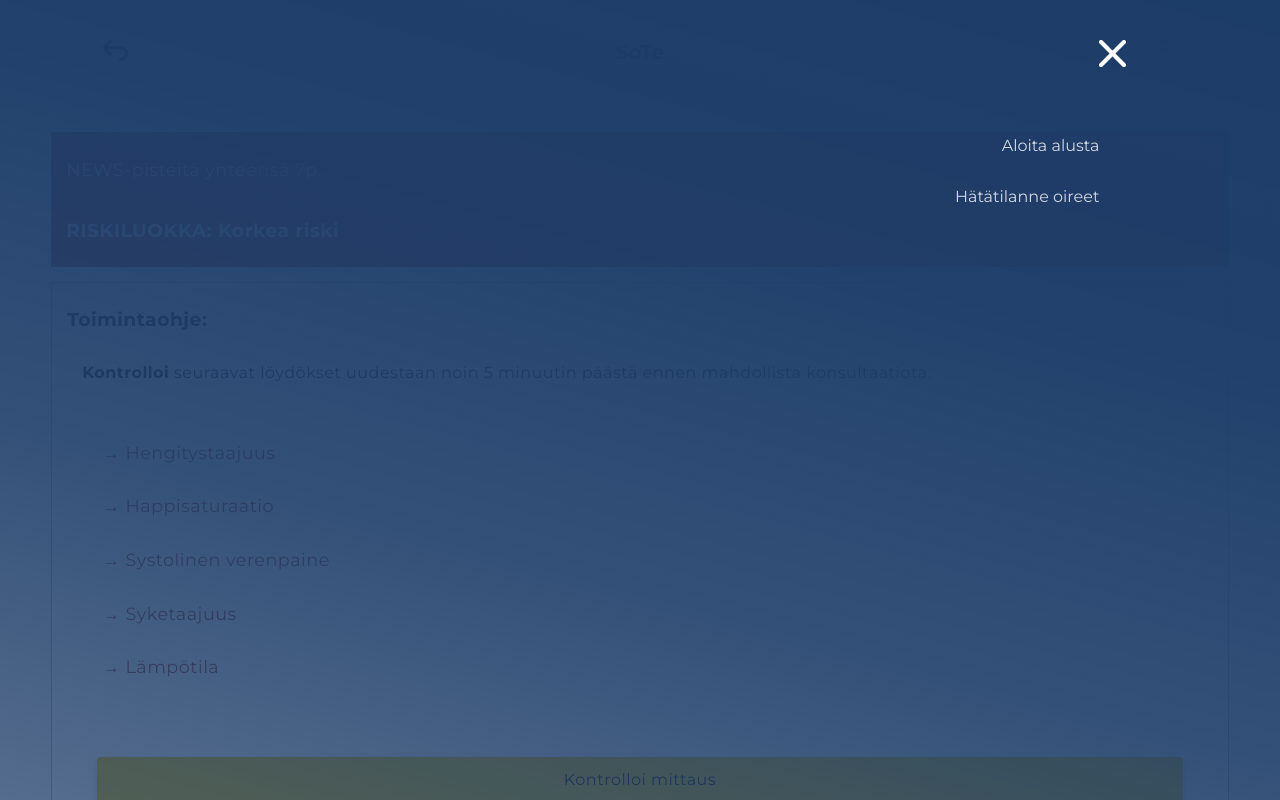
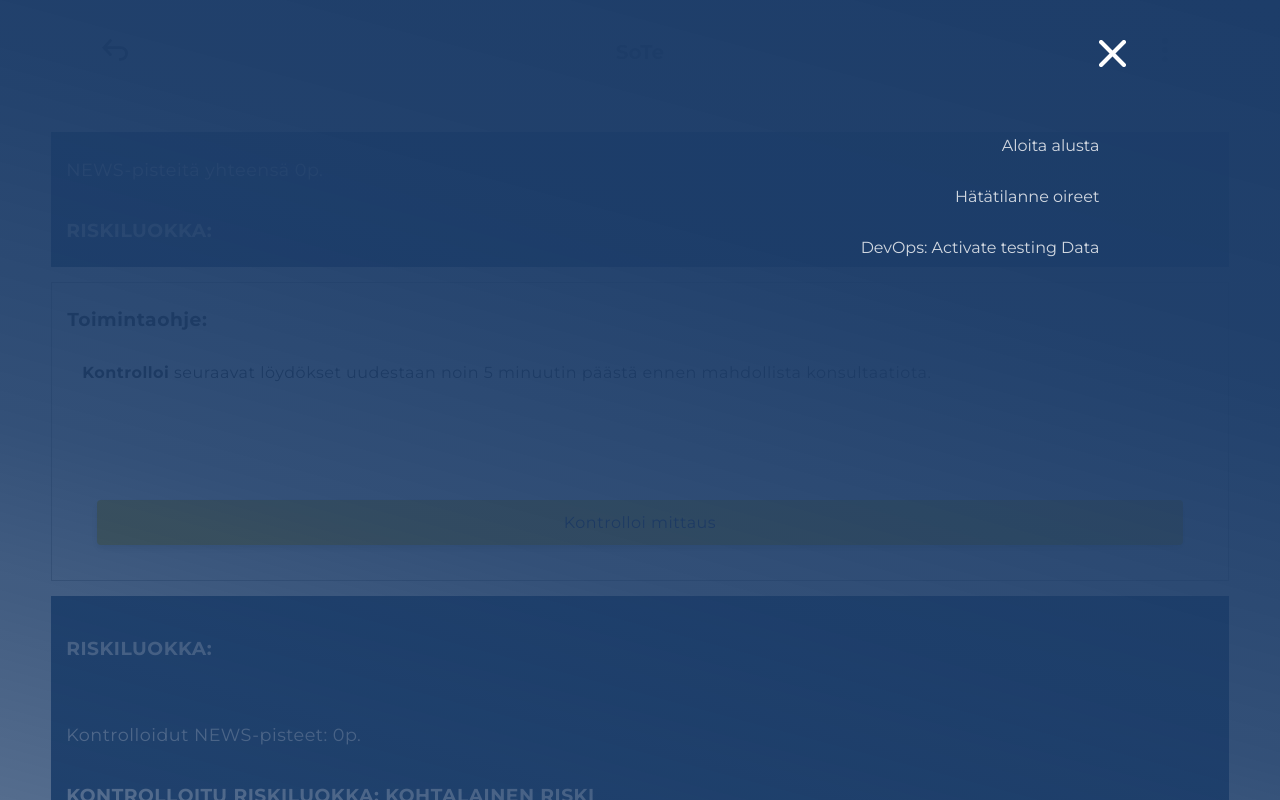
Before and after one commit to digitalents-helsinki/Sote-App, a React (Create React App) app: page /instructionPage in a window 1280 px wide. Both pictures are taken after a click on the picture 1164 px from the left and 50 px from the top of the page. Shown: the top 800 px of the page. Built offline with nearby package versions, Linux system fonts and the light colour scheme.

Commit message:
Added menubutton to activate testing data

```diff
--- a/src/App.js
+++ b/src/App.js
@@ -65,7 +65,7 @@ let testingdata = {
 function App() {
   let history = useHistory();
   let location = useLocation();
-  const [personData, setPersonData] = useState(testingdata);
+  const [personData, setPersonData] = useState({});
   const [emergencyVisibility, setEmergencyVisibility] = useState(false);
   const [menuVisibility, setMenuVisibility] = useState(false);
 
@@ -79,6 +79,8 @@ function App() {
           menuVisibility={menuVisibility}
           setMenuVisibility={setMenuVisibility}
           setEmergencyVisibility={setEmergencyVisibility}
+          setPersonData={setPersonData}
+          testingdata={testingdata}
         />
         <TopArea
           history={history}
--- a/src/Components/MenuPanel.js
+++ b/src/Components/MenuPanel.js
@@ -6,7 +6,9 @@ function MenuPanel({
   setMenuVisibility,
   menuVisibility,
   setEmergencyVisibility,
-  history
+  history,
+  setPersonData,
+  testingdata
 }) {
   return (
     <div className={"menu-panel" + (menuVisibility ? " active" : "")}>
@@ -35,6 +37,15 @@ function MenuPanel({
         >
           <p>Hätätilanne oireet</p>
         </div>
+        <div
+          className="emeregencyPage-fromMenu"
+          onClick={() => {
+            setPersonData(testingdata);
+            setMenuVisibility(false);
+          }}
+        >
+          <p>DevOps: Activate testing Data</p>
+        </div>
       </div>
     </div>
   );
```
